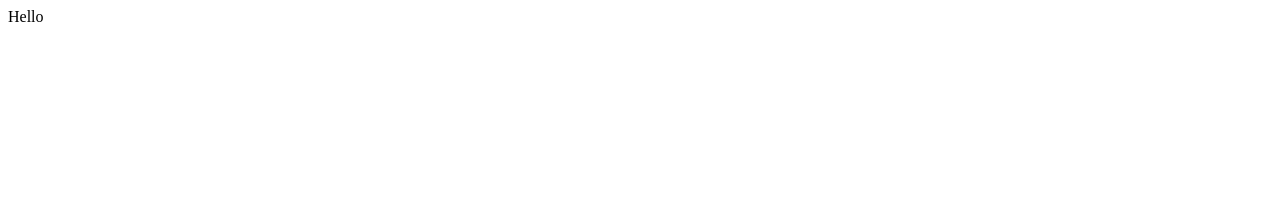
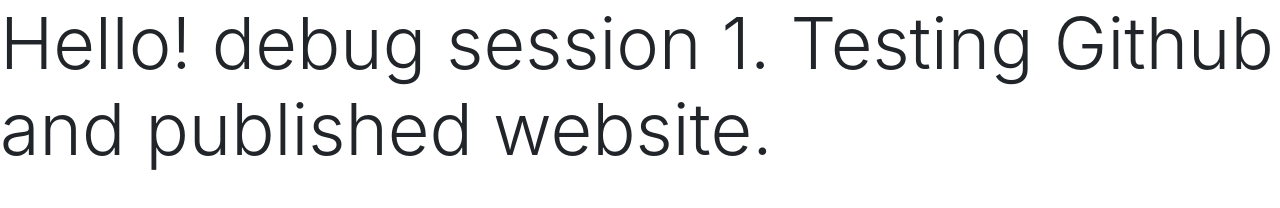
Before and after one commit to DeniseAreza/E-Supermarket, a plain HTML site: page index.html in a window 1280 px wide. Drawn offline with nearby package versions, Linux system fonts and the light colour scheme.

Commit message:
Update index.html

```diff
--- a/index.html
+++ b/index.html
@@ -2,9 +2,12 @@
 <head>
     <meta charset="UTF-8">
     <meta name="viewport" content="width=device-width, initial-scale=1.0">
+    <link rel="stylesheet" href="https://cdn.jsdelivr.net/npm/bootstrap@4.5.3/dist/css/bootstrap.min.css" integrity="sha384-TX8t27EcRE3e/ihU7zmQxVncDAy5uIKz4rEkgIXeMed4M0jlfIDPvg6uqKI2xXr2" crossorigin="anonymous">
+    <script src="https://code.jquery.com/jquery-3.5.1.slim.min.js" integrity="sha384-DfXdz2htPH0lsSSs5nCTpuj/zy4C+OGpamoFVy38MVBnE+IbbVYUew+OrCXaRkfj" crossorigin="anonymous"></script>
+    <script src="https://cdn.jsdelivr.net/npm/bootstrap@4.5.3/dist/js/bootstrap.bundle.min.js" integrity="sha384-ho+j7jyWK8fNQe+A12Hb8AhRq26LrZ/JpcUGGOn+Y7RsweNrtN/tE3MoK7ZeZDyx" crossorigin="anonymous"></script>
     <title>Add to Cart E-Supermarket DRAFT</title>
 </head>
 <body>
-    <p>Hello</p>
+    <p class="display-3">Hello! debug session 1. Testing Github and published website.</p>
 </body>
 </html>
```
